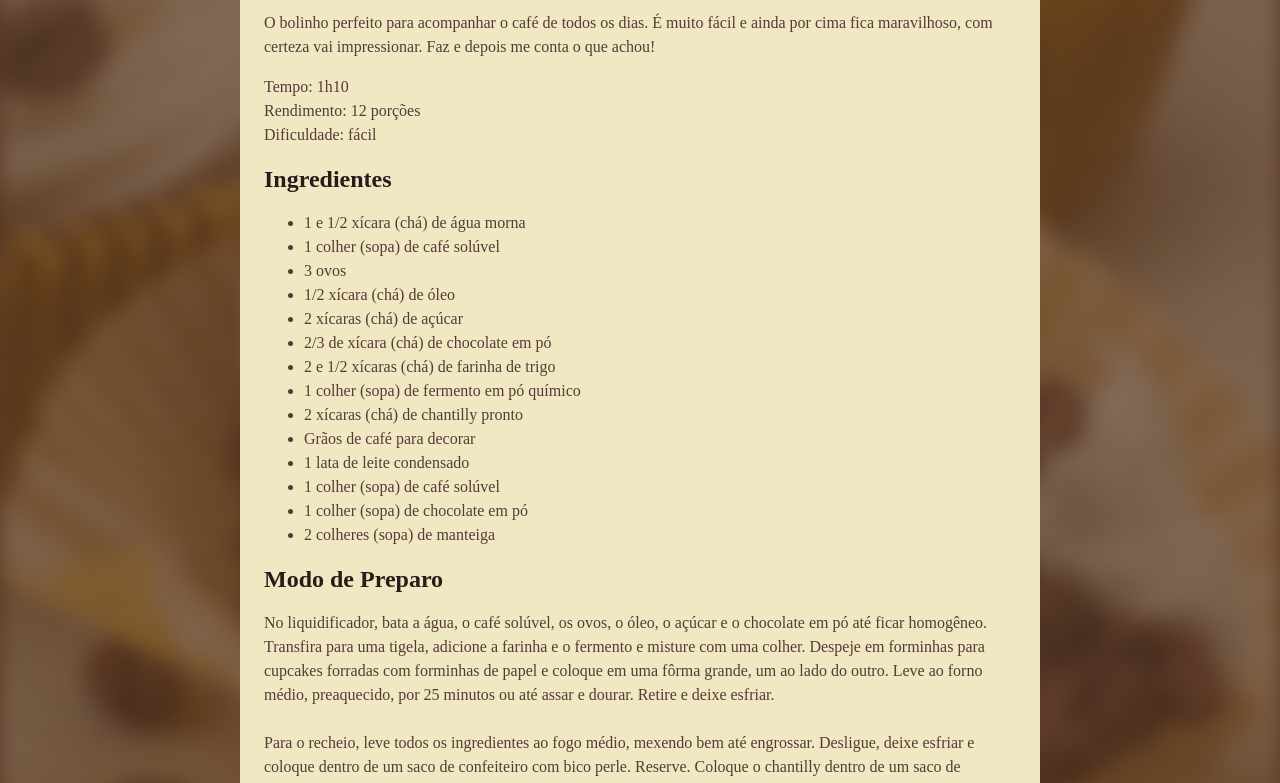
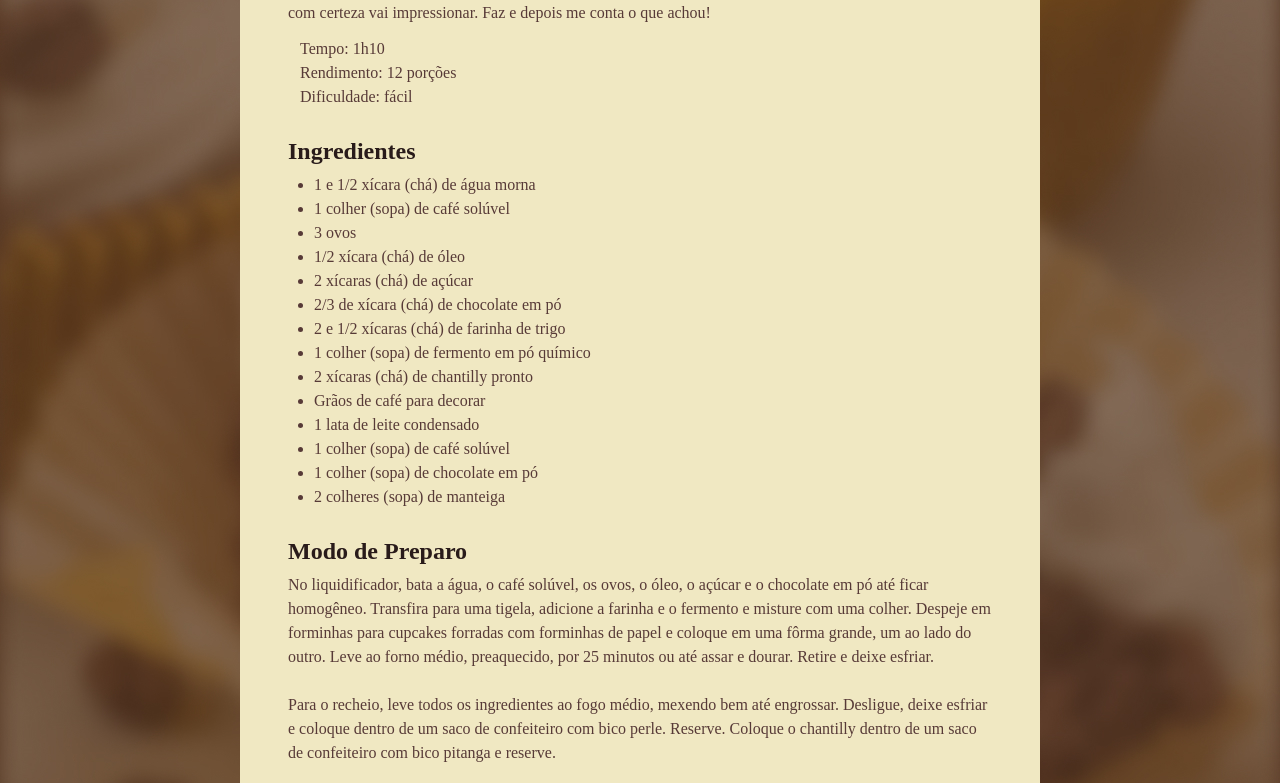
Before and after one commit to cauemmoraes/projeto-receitas-fullstack, a plain HTML site: page index.html in a window 1280 px wide. Shown: the part 590-1373 px from the top of the page. Drawn offline with Linux system fonts and the light colour scheme; a web font is replaced by a local one.

Commit message:
personalização dos espaços

```diff
--- a/style.css
+++ b/style.css
@@ -1,4 +1,9 @@
 @import url('https://fonts.googleapis.com/css2?family=Alice&display=swap');
+
+* {
+    margin: 0;
+    padding: 0;
+}
 
 :root {
     font-family: "Alice", serif;
@@ -24,9 +29,22 @@ img {
     border-radius: 16px;
 }
 
+main {
+    padding: 24px;
+}
+
+section + section {
+    margin-top: 24px;
+}
+
+#about p + p {
+    margin: 12px;
+}
+
 h1 {
     font-size: 40px;
     line-height: 140%;
+    margin-bottom: 4px;
 }
 
 h2 {
@@ -35,4 +53,10 @@ h2 {
 
 h1, h2 {
     color: #291B1A;
+    margin-bottom: 4px;
+    line-height: 150%;
 }
+
+ul {
+    padding-left: 26px;
+}
```
